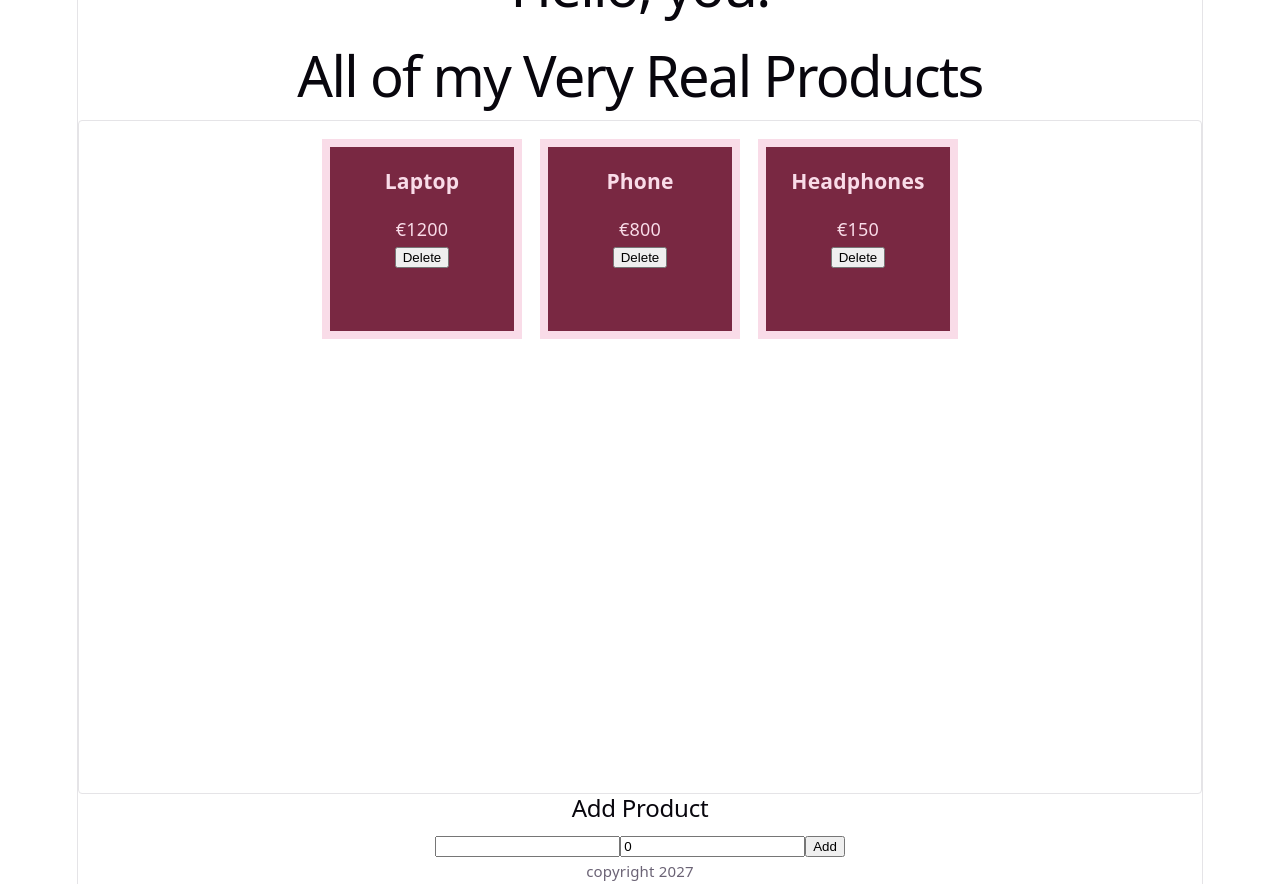
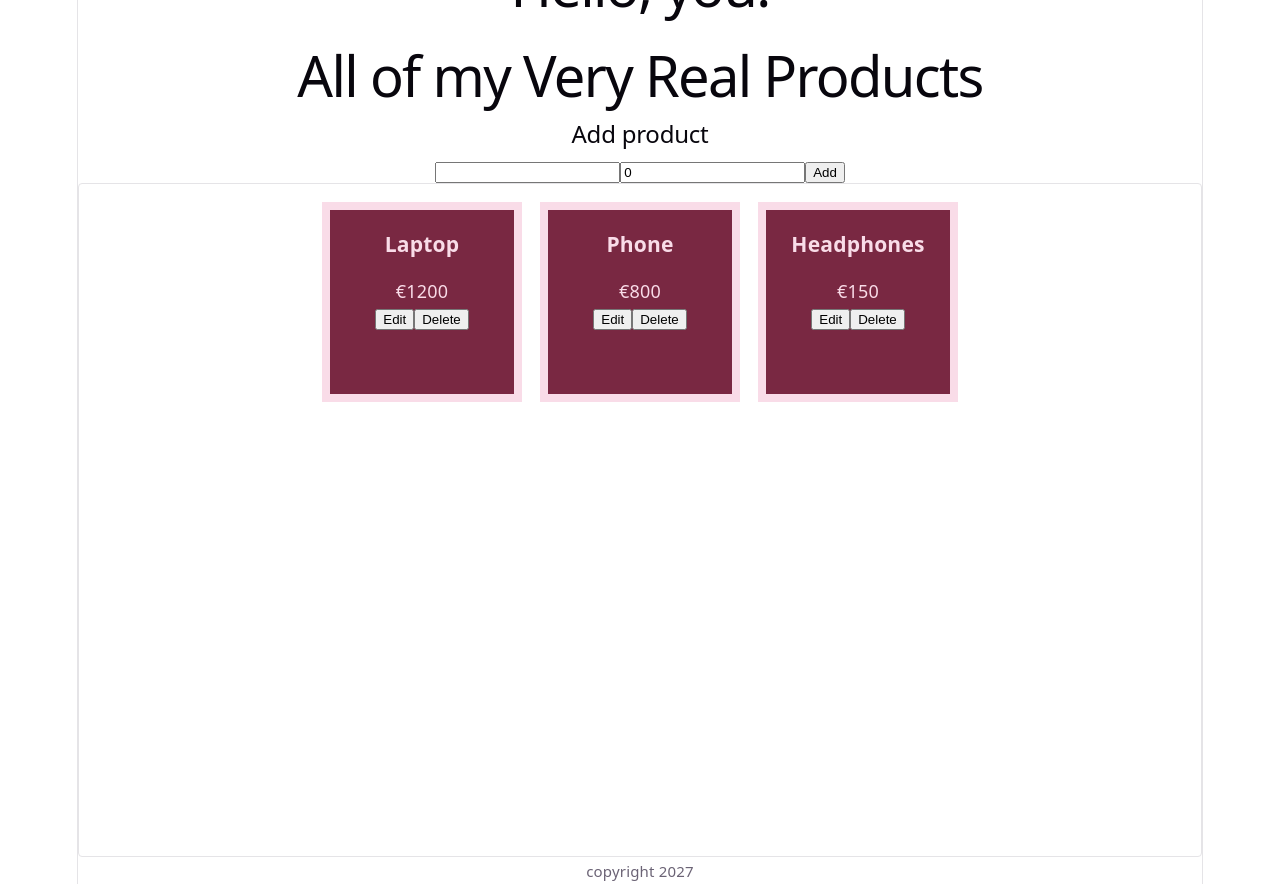
Before and after one commit to zubiwubi/Artist-Portfolio-Website, a React (Vite) app in the folder ClientApp/: page / in a window 1280 px wide. Shown: the part 260-1144 px from the top of the page. Built offline with nearby package versions, Linux system fonts and the light colour scheme.

Commit message:
Edit products

```diff
--- a/ClientApp/src/components/ProductCard.tsx
+++ b/ClientApp/src/components/ProductCard.tsx
@@ -3,14 +3,16 @@ import type { Product } from "../types/Product"
 
 type ProductCardProps = {
   product: Product;
+  onEdit: (product: Product) => void;
   onDelete: (id: number) => void;
 };
 
-export function ProductCard({ product, onDelete }: ProductCardProps) {
+export function ProductCard({ product, onEdit, onDelete }: ProductCardProps) {
   return (
     <div className="product-card">
       <h3>{product.name}</h3>
       <p>€{product.price}</p>
+      <button onClick={() => onEdit(product)}>Edit</button>
       <button onClick={() => onDelete(product.id)}>Delete</button>
     </div>
   );
--- a/ClientApp/src/pages/products/ProductForm.tsx
+++ b/ClientApp/src/pages/products/ProductForm.tsx
@@ -1,31 +1,48 @@
 import { useState } from 'react';
 import type { SubmitEvent } from 'react';
+import type { Product } from '../../types/Product';
 
 type ProductFormProps = {
+    editingProduct: Product | null;
     onAdd: (name: string, price: number) => void;
+    onUpdate: (product:Product) => void;
+    onCancel: () => void;
 };
 
-export function ProductForm({ onAdd }: ProductFormProps) {
-    const [name, setName] = useState("");
-    const [price, setPrice] = useState(0);
+// WITHOUT destructuring — what you're used to:
+// function ProductForm(props: ProductFormProps) {
+//     props.onAdd("chair", 49.99);   // have to write props. every time
+// }
+
+export function ProductForm(props: ProductFormProps) {
+    const [name, setName] = useState(props.editingProduct?.name ?? ""); //The ?. reads .name only when editingProduct is not null.
+    const [price, setPrice] = useState( props.editingProduct?.price ?? 0); // The ?? falls back to `""` or `0` when it is null.
+    const [editingProduct, setEditingProduct] = useState<Product | null>(null); // if this is null, then we're not in edit mode
 
     function handleSubmit(event: SubmitEvent) {
-        event.preventDefault();
+        event.preventDefault(); // makes it so only the component reloads, not the whole site + lets you enter data with [Enter]
         if (name.trim() === "" || price <= 0) {
             return;
+        } // if there's no name or the price is 0, the program quietly stops
+        if (editingProduct){
+            props.onUpdate({ id: editingProduct.id, name, price });
+            return;
+        } else {
+            props.onAdd(name,price);
         }
-        onAdd(name, price);
         setName("");
         setPrice(0);
     }
 
     return (
         <form onSubmit={handleSubmit}>
-            <h2> Add Product </h2>
+            <h2>{editingProduct ? "Edit product" : "Add product"}</h2>
             <input type="text" value={name} onChange={(event) => setName(event.target.value)} />
             <input type="number" value={price} onChange={(event) => setPrice(Number(event.target.value))} />
             {/*Number(...) exports the given input to an int */}
-            <button type="submit">Add</button>
+            <button type="submit">{editingProduct ? "Save" : "Add"}</button>
+            {editingProduct && (
+                <button type="button" onClick={props.onCancel}> Cancel </button>)}
         </form>
     );
 }
--- a/ClientApp/src/pages/products/ProductList.tsx
+++ b/ClientApp/src/pages/products/ProductList.tsx
@@ -3,15 +3,16 @@ import { ProductCard } from "../../components/ProductCard";
 import "./ProductList.css";
 
 type ProductListProps = {
-  products: Product[];
+  products: Product[]
+  onEdit: (product: Product) => void;
   onDelete: (id: number) => void;
 };
 
-export function ProductList({ products, onDelete }: ProductListProps) {
+export function ProductList({ products, onDelete, onEdit }: ProductListProps) {
   return (
     <div className="product-container">
       {products.map((product) => (
-        <ProductCard key={product.id} product={product} onDelete={onDelete}/>
+        <ProductCard key={product.id} product={product} onDelete={onDelete} onEdit={onEdit}/>
       ))}
     </div>
   );
--- a/ClientApp/src/pages/products/ProductPage.tsx
+++ b/ClientApp/src/pages/products/ProductPage.tsx
@@ -1,10 +1,9 @@
+import { useState } from "react";
 import type { Product } from "../../types/Product";
+import { ProductForm } from "./ProductForm";
 import { ProductList } from "./ProductList";
-import { useState } from "react";
-import { ProductForm } from "./ProductForm";
 
 export function ProductPage() {
-  const [name, setName] = useState("");
   const [products, setProducts] = useState<Product[]>([
   // useState accepts a generic type - it says the state is an array of Product, so setProducts will only accept a Product[]
   { id: 1, name: "Laptop", price: 1200 },
@@ -13,21 +12,45 @@ export function ProductPage() {
 ]);
 // the initial value is now this list
 // useState(0) -> here 0 = initial value
+  const [editingProduct, setEditingProduct] = useState<Product | null>(null);
 
   function addProduct(name: string, price: number) {
     const newProduct: Product = { id: Date.now(), name, price };
     setProducts([...products, newProduct]);
-  } // ... unpacks not only products, but also the data within a product (like a name and price)
+  } // ... -> unpacks not only products, but also the data within a product (like a name and price)
 
   function deleteProduct(id: number) {
     setProducts(products.filter((p) => p.id !== id));
   }
 
+  function updateProduct(updated: Product) {
+    setProducts(products.map((p) => (p.id === updated.id ? updated : p)));
+    setEditingProduct(null);
+  }
+
+  function startEditing(product: Product) {
+    setEditingProduct(product);
+  }
+
+  function cancelEdit(){
+    setEditingProduct(null);
+  }
+
   return (
-    <>
+    <div>
       <h1> All of my Very Real Products </h1>
-      <ProductList products={products} onDelete={deleteProduct} />
-      <ProductForm onAdd={addProduct} />
-    </>
+      <ProductForm
+        key={editingProduct?.id ?? "new"}
+        editingProduct={editingProduct}
+        onAdd={addProduct}
+        onUpdate={updateProduct}
+        onCancel={cancelEdit}
+      />
+      <ProductList
+        products={products}
+        onEdit={startEditing}
+        onDelete={deleteProduct}
+      />
+      </div>
   );
 }
```
